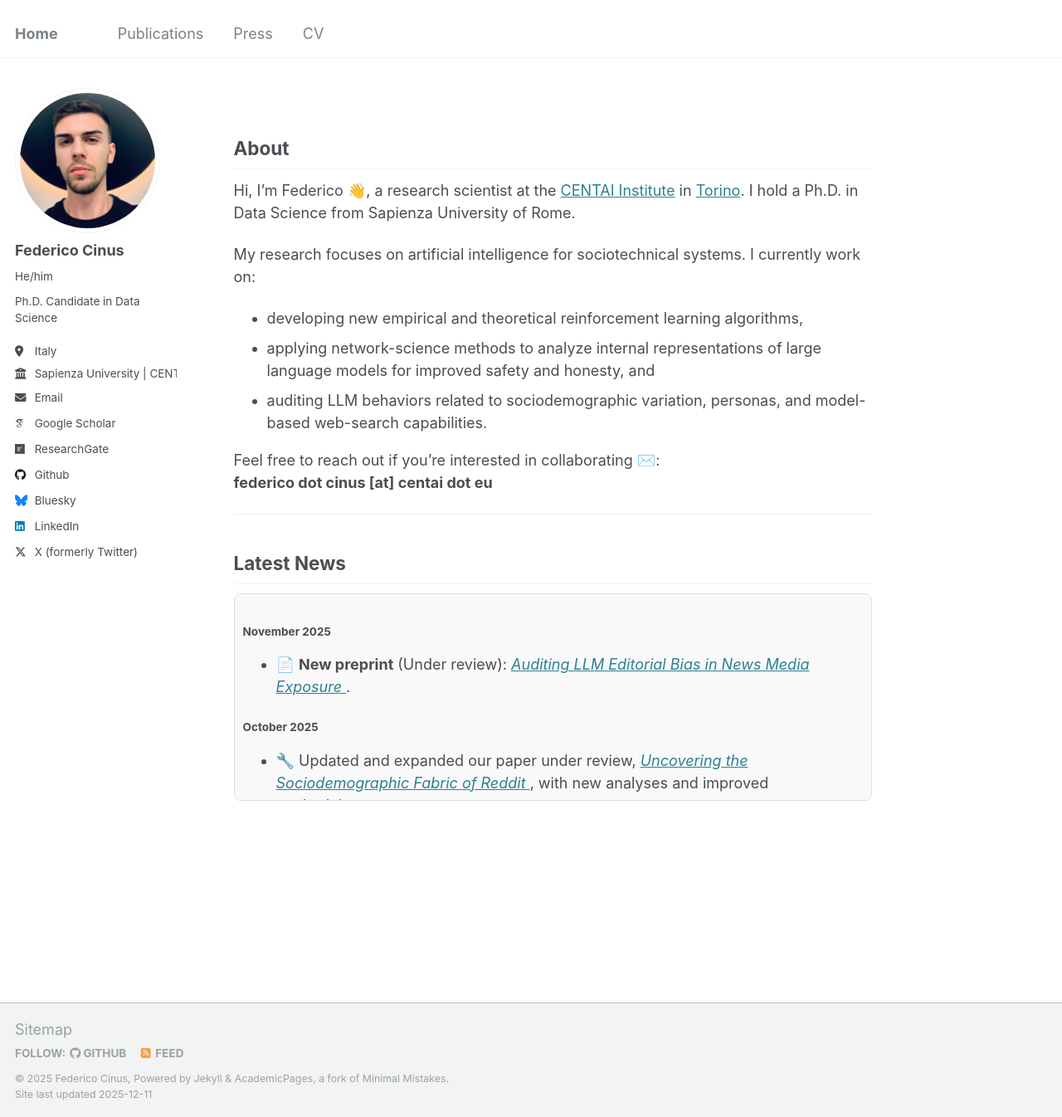
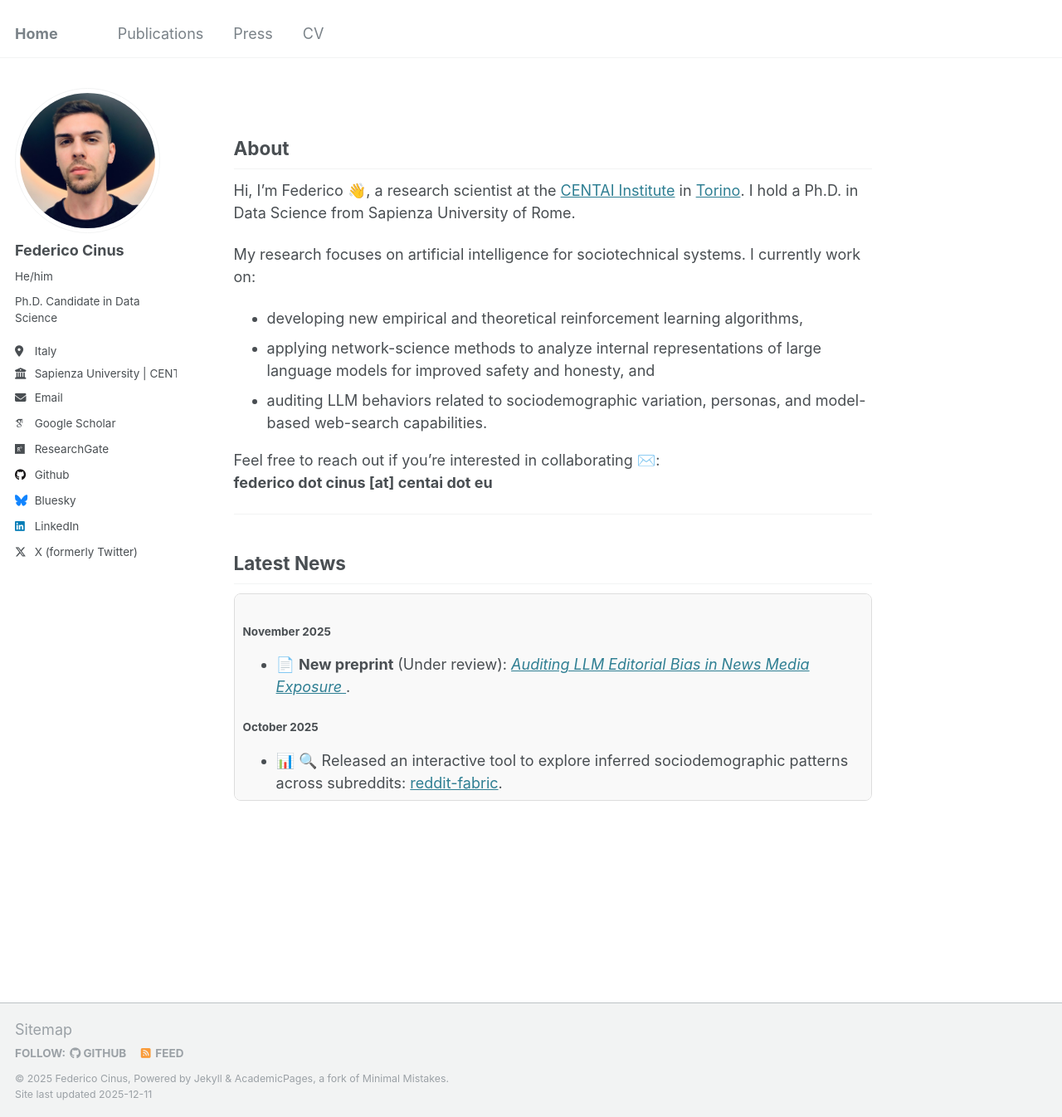
Before and after one commit to FedericoCinus/website, a Jekyll site: the page built from _pages/about.md, in a window 1280 px wide and 1346 px high. Shown: the whole window at 83% size. Built offline with Jekyll 4.4.1, drawn with Linux system fonts in a browser that asks for light colours; some web fonts are replaced.

Commit message:
Update about.md

```diff
--- a/_pages/about.md
+++ b/_pages/about.md
@@ -39,12 +39,7 @@ Feel free to reach out if you’re interested in collaborating ✉️:
 
 <h4>October 2025</h4>
 <ul>
-  <li>🔧 Updated and expanded our paper under review,
-    <a href="https://arxiv.org/abs/2502.05049" target="_blank">
-      <em>Uncovering the Sociodemographic Fabric of Reddit</em>
-    </a>, with new analyses and improved methodology.
-  </li>
-  <li>🧭 Released an interactive tool to explore inferred sociodemographic patterns across subreddits:
+  <li>📊 🔍 Released an interactive tool to explore inferred sociodemographic patterns across subreddits:
     <a href="https://federicocinus.github.io/reddit-fabric/" target="_blank">reddit-fabric</a>.
   </li>
 </ul>
```
